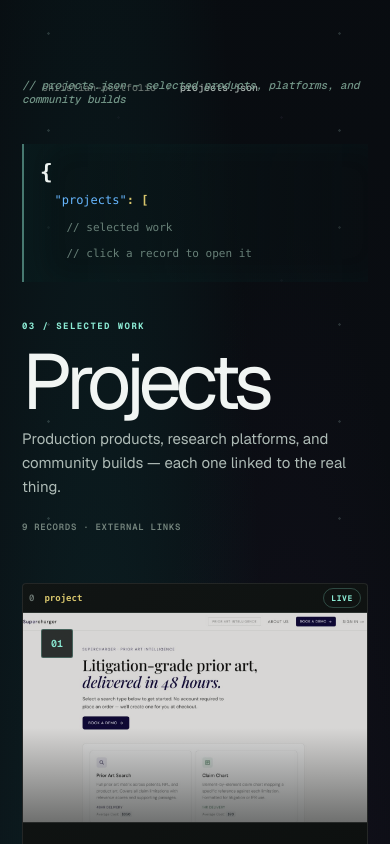
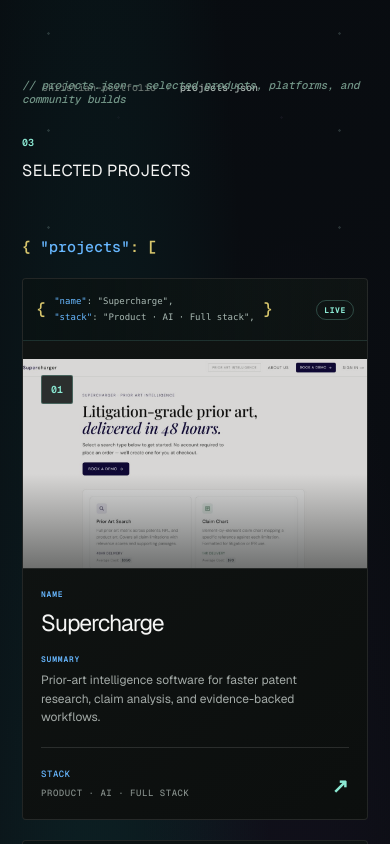
Before and after one commit to ChrisBakhit/christian-portfolio, a Next.js app: page / in a window 390 px wide. Shown: the part 6040-6884 px from the top of the page. Built offline with nearby package versions, Linux system fonts and the light colour scheme.

Commit message:
Add code records to project cards

```diff
--- a/app/navigation.css
+++ b/app/navigation.css
@@ -289,10 +289,6 @@
 .blackHoleScene:is(:hover,:focus-visible,:active) .gravityLabel { color:#8ca59b; }
 .blackHoleScene:is(:hover,:focus-visible,:active) + .educationDocument { transform:translateX(-12px) scale(.985); }
 .resume .sectionTitle,.projects .sectionTitle { margin-bottom: 54px; }
-.projectsPrelude { display:grid; grid-template-columns:minmax(220px,.52fr) minmax(0,1fr); gap:clamp(34px,7vw,110px); align-items:end; width:min(100%,1080px); margin:48px auto 58px; }
-.projectsCodePanel { display:grid; gap:8px; align-content:start; padding:22px 24px; border-left:2px solid rgba(139,233,211,.48); background:linear-gradient(90deg,rgba(9,22,24,.72),rgba(9,22,24,.18)); color:#d7c56c; font:600 14px/1.65 var(--font-mono); box-shadow:inset 18px 0 32px rgba(26,124,120,.06); }
-.projectsCodePanel code { display:block; white-space:pre; }.projectsCodePanel code:first-child { color:#eef4f1; font-size:25px; line-height:1; }.projectsCodePanel b { color:#67b7ff; font-weight:500; }.projectsCodePanel .codeDim { color:#688078; font-size:11px; font-weight:500; }
-.projectsReadable { max-width:510px; padding-bottom:4px; }.projectEyebrow { color:#8be9d3; font:650 9px var(--font-mono); letter-spacing:.16em; }.projectsReadable h2 { margin:12px 0 12px; color:#f1f5f3; font-size:clamp(48px,6vw,86px); line-height:.86; letter-spacing:-.075em; }.projectsReadable p { max-width:430px; margin:0; color:#aebbb6; font-size:15px; line-height:1.6; }.projectCount { display:inline-block; margin-top:22px; color:#74847d; font:600 9px var(--font-mono); letter-spacing:.08em; text-transform:uppercase; }
 .resumeList { position: relative; }
 .resumeList:before { content:""; position:absolute; top:0; bottom:0; left:190px; width:1px; background:linear-gradient(180deg,transparent,rgba(139,233,211,.22) 5%,rgba(139,233,211,.08) 95%,transparent); }
 .resumeItem { position:relative; padding:36px 22px 36px 0; transition:background .25s ease,padding-left .25s ease; }
@@ -303,6 +299,8 @@
 .projects { padding-left:clamp(22px,2.6vw,48px); padding-right:clamp(22px,2.6vw,48px); }
 .projectGrid { grid-template-columns:repeat(3,minmax(0,1fr)); gap:20px; width:min(100%,890px); margin:0 auto; }
 .projectCard { min-height:410px; padding:0 18px 20px; border-color:rgba(255,255,255,.09); box-shadow:none; }
+.projectCodeSnippet { min-height:62px; margin:0 -18px 18px; padding:10px 13px; display:flex; align-items:center; gap:8px; border-bottom:1px solid rgba(139,233,211,.14); background:linear-gradient(90deg,rgba(8,18,19,.85),rgba(13,24,25,.2)); color:#a8b8b2; font:500 9px/1.5 var(--font-mono); overflow:hidden; }
+.projectCodeSnippet>div { min-width:0; display:grid; gap:2px; overflow:hidden; }.projectCodeSnippet code { display:block; overflow:hidden; text-overflow:ellipsis; white-space:nowrap; }.projectCodeSnippet code b { color:#67b7ff; font-weight:500; }.projectCodeSnippet .syntaxBrace { color:#d7c56c; font-size:17px; }.projectCodeSnippet .projectStatus { flex:none; margin-left:auto; }
 .projectCard { width:100%; color:inherit; text-align:left; cursor:pointer; font:inherit; appearance:none; -webkit-appearance:none; outline:0; }
 .projectVisual { height:168px; margin:0 -18px 20px; }
 .projectCard p { font-size:12px; line-height:1.55; margin-bottom:20px; }
@@ -407,8 +405,6 @@
 }
 
 @media(max-width: 850px) {
-  .projectsPrelude { grid-template-columns:1fr; gap:30px; margin-top:38px; margin-bottom:42px; }
-  .projectsReadable { max-width:620px; }
   .profileSatellite { right:2vw; opacity:.42; transform:scale(.82); transform-origin:top right; }
   .contactSignalArt { right:-70px; top:auto; bottom:86px; opacity:.18; transform:scale(.82); transform-origin:center bottom; }
   .projectGrid { grid-template-columns:1fr; width:min(100%,520px); margin:0 auto; }
@@ -439,9 +435,6 @@
 }
 
 @media(max-width: 540px) {
-  .projectsCodePanel { padding:18px 16px; font-size:12px; }
-  .projectsCodePanel code:first-child { font-size:21px; }
-  .projectsReadable h2 { font-size:20vw; }
   .profileSatellite { display:none; }
   .contactSignalArt { right:-82px; top:auto; bottom:66px; width:270px; height:205px; opacity:.2; transform:scale(.78); transform-origin:center bottom; }
   .profileWrap { width:min(100%,370px); }
--- a/app/page.tsx
+++ b/app/page.tsx
@@ -381,9 +381,10 @@
         <div className="projectAsteroids" aria-hidden="true"><i /><i /><i /><i /><i /><i /><i /><i /><i /><i /><i /><i /></div>
         <div className="editorCrumb"><span>christian-portfolio</span><b>›</b><strong>projects.json</strong></div>
         <p className="codeComment" data-reveal>// projects.json — selected products, platforms, and community builds</p>
-        <div className="projectsPrelude" data-reveal><div className="projectsCodePanel" aria-label="Projects JSON structure"><code><span>{`{`}</span></code><code>&nbsp;&nbsp;<b>&quot;projects&quot;</b>: [</code><code className="codeDim">&nbsp;&nbsp;&nbsp;&nbsp;// selected work</code><code className="codeDim">&nbsp;&nbsp;&nbsp;&nbsp;// click a record to open it</code></div><div className="projectsReadable"><span className="projectEyebrow">03 / SELECTED WORK</span><h2>Projects</h2><p>Production products, research platforms, and community builds — each one linked to the real thing.</p><span className="projectCount">{projects.length} records · external links</span></div></div>
+        <div className="sectionTitle" data-reveal><span>03</span><h2>Selected projects</h2></div>
+        <code className="jsonRoot" data-reveal><span>{`{`}</span> <b>&quot;projects&quot;</b>: [</code>
         <div className="projectGrid">
-          {projects.map(([title, description, tags, href, image], index) => <a href={href} target="_blank" rel="noreferrer" className="projectCard" key={title} data-reveal><div className="jsonRecord"><span>{index}</span><code>project</code><b className={`projectStatus status${projectStatus(title)}`}>{projectStatus(title)}</b></div><div className="projectVisual"><img src={image} alt={`${title} website preview`} /><span className="cardNumber">{String(index + 1).padStart(2, "0")}</span></div><div className="projectCopy"><small>name</small><h3>{title}</h3><small>summary</small><p>{description}</p></div><footer><span><i>stack</i>{tags}</span><b aria-hidden="true">↗</b></footer></a>)}
+          {projects.map(([title, description, tags, href, image], index) => <a href={href} target="_blank" rel="noreferrer" className="projectCard" key={title} data-reveal><div className="projectCodeSnippet"><span className="syntaxBrace">{`{`}</span><div><code><b>&quot;name&quot;</b>: &quot;{title}&quot;,</code><code><b>&quot;stack&quot;</b>: &quot;{tags}&quot;,</code></div><span className="syntaxBrace">{`}`}</span><b className={`projectStatus status${projectStatus(title)}`}>{projectStatus(title)}</b></div><div className="projectVisual"><img src={image} alt={`${title} website preview`} /><span className="cardNumber">{String(index + 1).padStart(2, "0")}</span></div><div className="projectCopy"><small>name</small><h3>{title}</h3><small>summary</small><p>{description}</p></div><footer><span><i>stack</i>{tags}</span><b aria-hidden="true">↗</b></footer></a>)}
         </div>
         <code className="jsonRoot jsonClose" data-reveal>]</code>
       </section>
```
